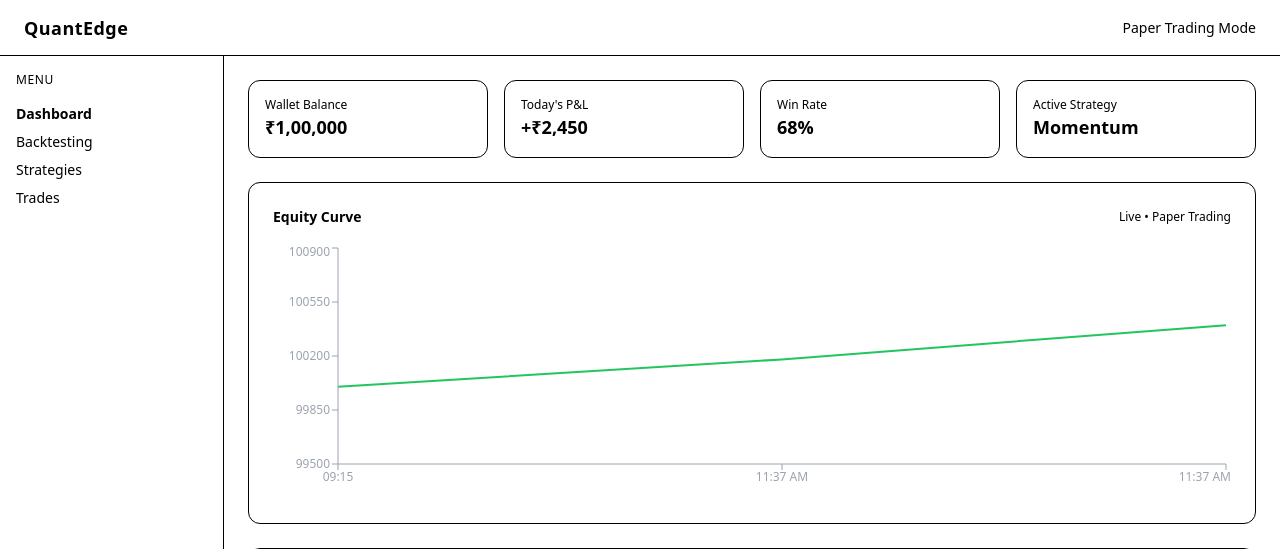
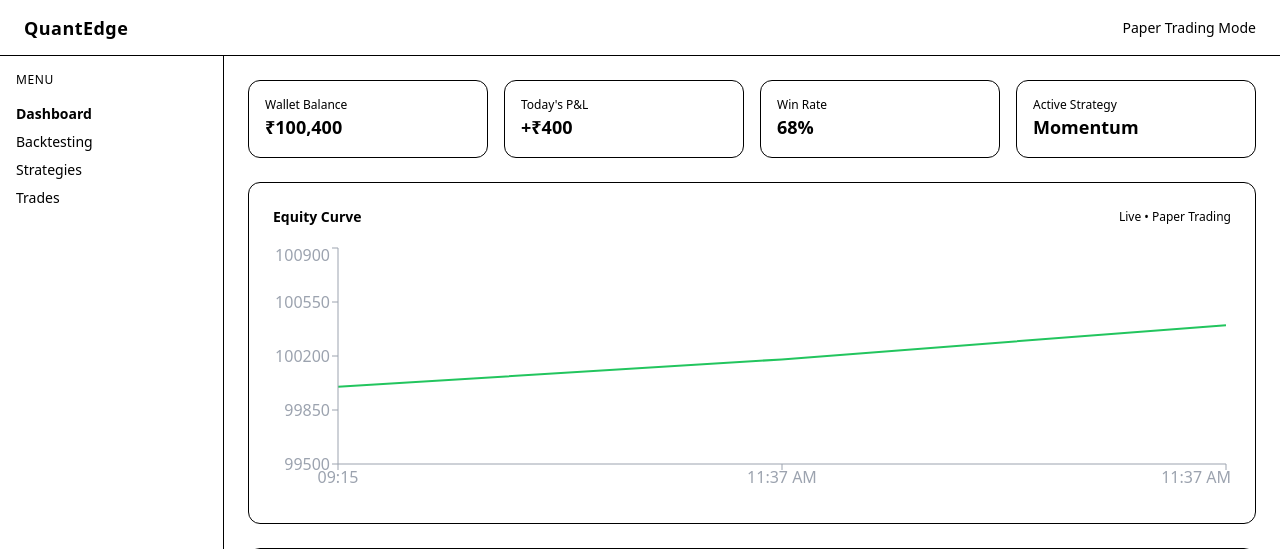
Before and after one commit to avi9prasad/QuantEdge, a React (Vite) app: page / in a window 1280 px wide. Shown: the top 549 px of the page. Built offline with nearby package versions, Linux system fonts and the light colour scheme; the HTML template or start-up script is replaced by a standard one.

Commit message:
equity curve enhanced

```diff
--- a/src/components/EquityCurve.tsx
+++ b/src/components/EquityCurve.tsx
@@ -6,45 +6,17 @@ import {
   Tooltip,
   ResponsiveContainer,
 } from "recharts";
-import { useEffect, useState } from "react";
 
 type EquityPoint = {
   time: string;
   equity: number;
 };
 
-function getCurrentTime() {
-  const d = new Date();
-  return d.toLocaleTimeString([], { hour: "2-digit", minute: "2-digit" });
-}
-
-export default function EquityCurve() {
-  const [data, setData] = useState<EquityPoint[]>([
-    { time: "09:15", equity: 100000 },
-  ]);
-
-  useEffect(() => {
-    const interval = setInterval(() => {
-      setData((prev) => {
-        const last = prev[prev.length - 1];
-
-        // Simulate market movement
-        const change = Math.floor(Math.random() * 600 - 300); // ±300
-        const nextEquity = Math.max(95000, last.equity + change);
-
-        const nextPoint: EquityPoint = {
-          time: getCurrentTime(),
-          equity: nextEquity,
-        };
-
-        // Keep last 20 points only (like real terminals)
-        return [...prev.slice(-19), nextPoint];
-      });
-    }, 2000); // update every 2 seconds
-
-    return () => clearInterval(interval);
-  }, []);
-
+export default function EquityCurve({
+  data,
+}: {
+  data: EquityPoint[];
+}) {
   return (
     <div className="bg-panel border border-panelBorder p-6 rounded-xl">
       <div className="flex items-center justify-between mb-4">
@@ -59,14 +31,9 @@ export default function EquityCurve() {
       <div className="h-64 w-full">
         <ResponsiveContainer width="100%" height="100%">
           <LineChart data={data}>
-            <XAxis
-              dataKey="time"
-              stroke="#9ca3af"
-              tick={{ fontSize: 12 }}
-            />
+            <XAxis dataKey="time" stroke="#9ca3af" />
             <YAxis
               stroke="#9ca3af"
-              tick={{ fontSize: 12 }}
               domain={["dataMin - 500", "dataMax + 500"]}
             />
             <Tooltip
@@ -82,7 +49,6 @@ export default function EquityCurve() {
               stroke="#22c55e"
               strokeWidth={2}
               dot={false}
-              isAnimationActive
             />
           </LineChart>
         </ResponsiveContainer>
--- a/src/screen/pages/Dashboard.tsx
+++ b/src/screen/pages/Dashboard.tsx
@@ -1,21 +1,63 @@
+import { useEffect, useState } from "react";
 import StatCard from "../../components/StatCard";
 import EquityCurve from "../../components/EquityCurve";
 import Leaderboard from "../../components/LeaderBoard";
 
+type EquityPoint = {
+  time: string;
+  equity: number;
+};
+
+function getCurrentTime() {
+  const d = new Date();
+  return d.toLocaleTimeString([], {
+    hour: "2-digit",
+    minute: "2-digit",
+  });
+}
+
 export default function Dashboard() {
+  const startingEquity = 100000;
+
+  const [equityData, setEquityData] = useState<EquityPoint[]>([
+    { time: "09:15", equity: startingEquity },
+  ]);
+
+  useEffect(() => {
+    const interval = setInterval(() => {
+      setEquityData((prev) => {
+        const last = prev[prev.length - 1];
+        const change = Math.floor(Math.random() * 600 - 300);
+        const nextEquity = Math.max(95000, last.equity + change);
+
+        return [
+          ...prev.slice(-19),
+          { time: getCurrentTime(), equity: nextEquity },
+        ];
+      });
+    }, 2000);
+
+    return () => clearInterval(interval);
+  }, []);
+
+  const currentEquity =
+    equityData[equityData.length - 1].equity;
+
+  const todaysPnL = currentEquity - startingEquity;
+
   return (
     <div className="p-6 space-y-6">
-      {/* Top KPI cards */}
+      {/* KPI Cards */}
       <div className="grid grid-cols-4 gap-4">
         <StatCard
           label="Wallet Balance"
-          value="₹1,00,000"
+          value={`₹${currentEquity.toLocaleString()}`}
         />
 
         <StatCard
           label="Today's P&L"
-          value="+₹2,450"
-          highlight="positive"
+          value={`${todaysPnL >= 0 ? "+" : ""}₹${todaysPnL.toLocaleString()}`}
+          highlight={todaysPnL >= 0 ? "positive" : "negative"}
         />
 
         <StatCard
@@ -30,7 +72,7 @@ export default function Dashboard() {
       </div>
 
       {/* Equity Curve */}
-      <EquityCurve />
+      <EquityCurve data={equityData} />
 
       {/* Leaderboard */}
       <Leaderboard />
```
